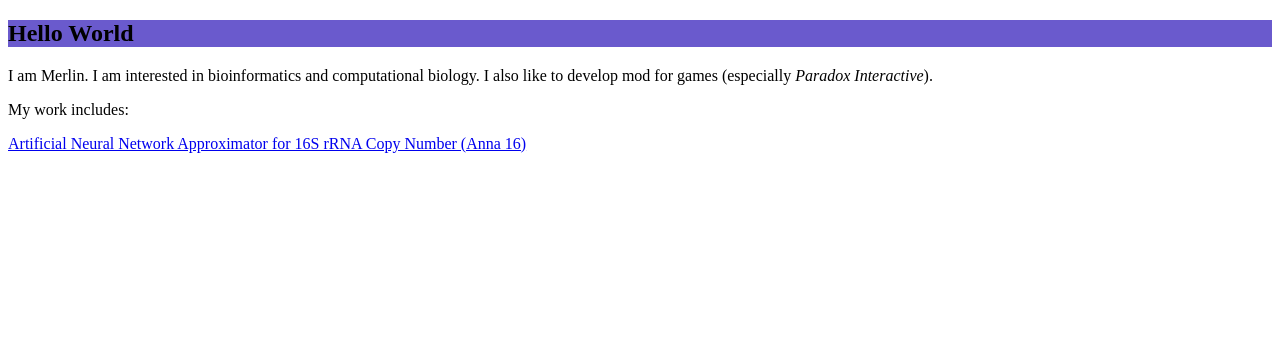
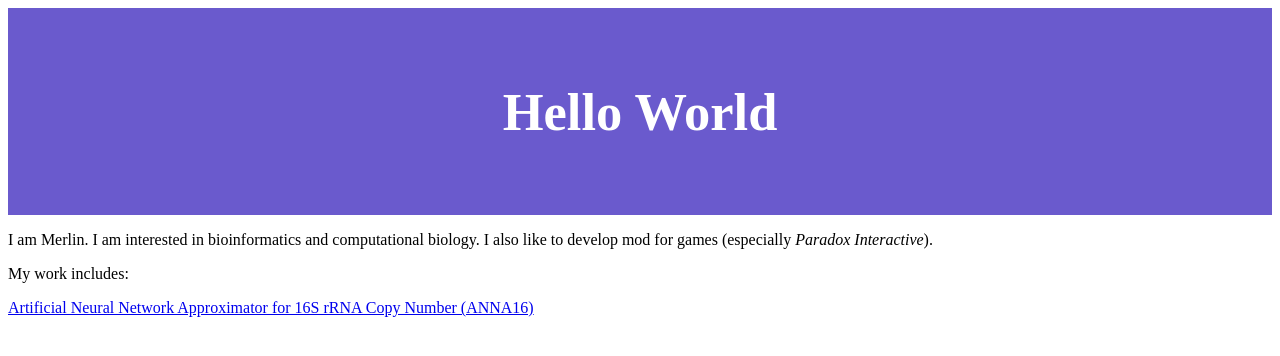
Before and after one commit to Merlinaphist/merlinaphist.github.io, a plain HTML site: page index.html in a window 1280 px wide. Drawn offline with Linux system fonts and the light colour scheme.

Commit message:
Update index.html

```diff
--- a/index.html
+++ b/index.html
@@ -1,12 +1,27 @@
 <!DOCTYPE html>
 <html>
 <head>
-<title>Jiazheng Miao Profile</title>
+  <title>Jiazheng Miao Profile</title>
+  <meta charset="utf-8">
+  <meta name="viewport" content="width=device-width, initial-scale=1">
+  <style>
+    header {
+      background-color: SlateBlue;
+      padding: 30px;
+      text-align: center;
+      font-size: 35px;
+      color: white;
+    }
+  </style>
 </head>
+
+<header>
+  <h2>Hello World</h2>
+</header>
+
 <body>
-<h2 style="background-color:SlateBlue;">Hello World</h2>
 <p>I am Merlin. I am interested in bioinformatics and computational biology. I also like to develop mod for games (especially <em>Paradox Interactive</em>).<p>
 <p>My work includes:<p>
-<a href="http://anna16mlp.herokuapp.com">Artificial Neural Network Approximator for 16S rRNA Copy Number (Anna 16)</a>
+<a href="http://anna16mlp.herokuapp.com">Artificial Neural Network Approximator for 16S rRNA Copy Number (ANNA16)</a>
 </body>
 </html>
```
